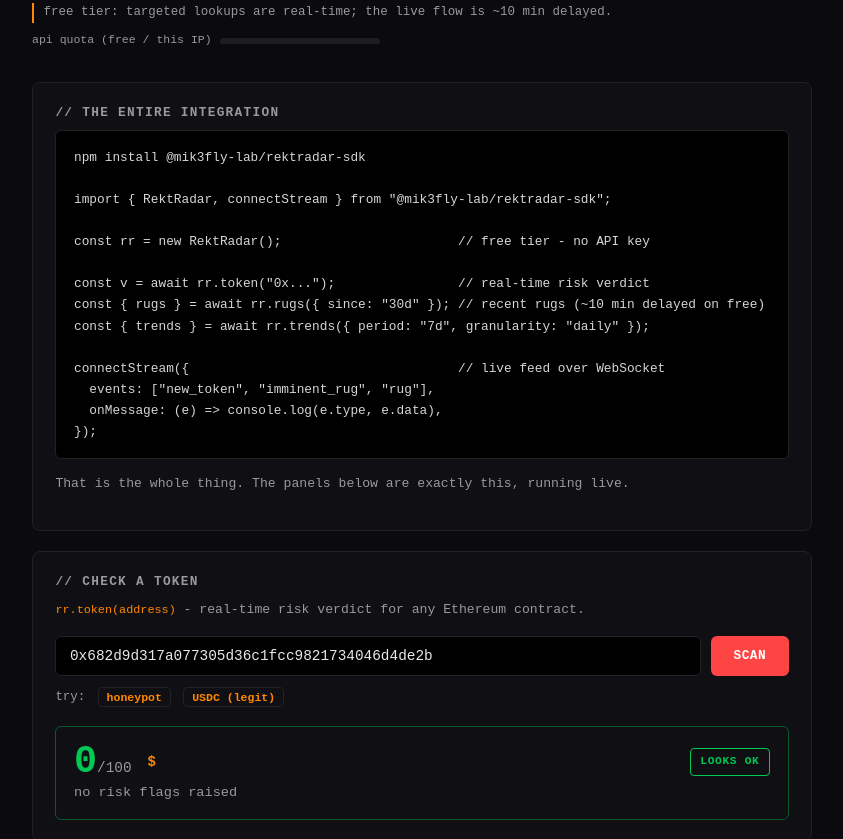
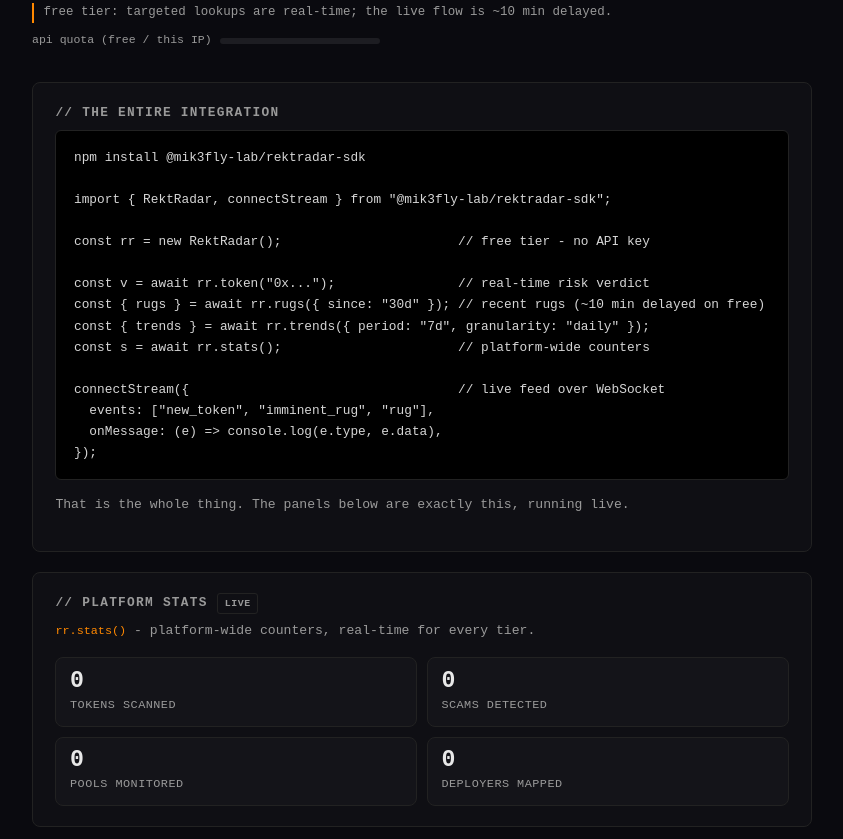
Before and after one commit to mik3fly-lab/rektradar-sdk-demo, a website built with Vite: page index.html in a window 1280 px wide. Shown: the part 136-975 px from the top of the page, without its empty margins (218-1061 px from the left). Built offline with nearby package versions, Linux system fonts and the light colour scheme; what @mik3fly-lab/rektradar-sdk would draw is missing.

Commit message:
feat: platform stats panel via rr.stats() (SDK 0.1.8) (#5)
Adds a "platform stats" panel to the demo, showcasing the new rr.stats()
SDK method (GET /v1/stats): tokens scanned, scams detected, pools
monitored, deployers mapped - real-time on the free tier, no key.

- index.html: stats panel + rr.stats() line in the integration snippet
- src/main.ts: loadStats() + a compact number formatter
- src/style.css: .stats-grid / .stat
- bump @mik3fly-lab/rektradar-sdk ^0.1.5 -> ^0.1.8

Co-authored-by: Claude Opus 4.8 (1M context) <noreply@anthropic.com>

```diff
--- a/index.html
+++ b/index.html
@@ -39,12 +39,20 @@ const rr = new RektRadar();                       // free tier - no API key
 const v = await rr.token("0x...");                // real-time risk verdict
 const { rugs } = await rr.rugs({ since: "30d" }); // recent rugs (~10 min delayed on free)
 const { trends } = await rr.trends({ period: "7d", granularity: "daily" });
+const s = await rr.stats();                       // platform-wide counters
 
 connectStream({                                   // live feed over WebSocket
   events: ["new_token", "imminent_rug", "rug"],
   onMessage: (e) =&gt; console.log(e.type, e.data),
 });</code></pre>
         <p class="hint">That is the whole thing. The panels below are exactly this, running live.</p>
+      </section>
+
+      <!-- 0. Platform stats (REST, real-time) -->
+      <section class="card">
+        <h2>// platform stats <span class="badge">live</span></h2>
+        <p class="hint"><code>rr.stats()</code> - platform-wide counters, real-time for every tier.</p>
+        <div id="stats-grid" class="stats-grid"><div class="muted">loading...</div></div>
       </section>
 
       <!-- 1. Token checker (REST, real-time) -->
--- a/package.json
+++ b/package.json
@@ -10,7 +10,7 @@
     "preview": "vite preview"
   },
   "dependencies": {
-    "@mik3fly-lab/rektradar-sdk": "^0.1.5"
+    "@mik3fly-lab/rektradar-sdk": "^0.1.8"
   },
   "devDependencies": {
     "typescript": "^5.7.0",
--- a/src/main.ts
+++ b/src/main.ts
@@ -2,6 +2,7 @@
  * RektRadar SDK demo - everything here is the published npm package
  * `@mik3fly-lab/rektradar-sdk`, running client-side on the FREE tier (no API key).
  *
+ *   - rr.stats()                -> platform-wide counters (real-time)
  *   - rr.token(addr)            -> real-time risk verdict (score + flags)
  *   - rr.rugs({ since })        -> recent rug pulls (delayed ~10 min on free)
  *   - rr.trends({ period })     -> scam pools / analyses bucketed over time
@@ -61,6 +62,10 @@ const $ = <T extends HTMLElement = HTMLElement>(id: string): T =>
 const esc = (s: unknown): string =>
   String(s ?? "").replace(/[&<>"]/g, (c) => ({ "&": "&amp;", "<": "&lt;", ">": "&gt;", '"': "&quot;" }[c] as string));
 const short = (a: string): string => (a && a.length > 12 ? `${a.slice(0, 6)}...${a.slice(-4)}` : a);
+const fmtNum = (n: number): string =>
+  n >= 1e6 ? `${(n / 1e6).toFixed(n >= 1e7 ? 0 : 1)}M`
+    : n >= 1e3 ? `${(n / 1e3).toFixed(n >= 1e4 ? 0 : 1)}k`
+      : String(Math.round(n));
 
 // Pull the event's REAL on-chain/analysis time out of its data (not arrival time),
 // so the ~10 min free-tier delay is visible.
@@ -80,6 +85,26 @@ const ago = (ms: number): string => {
   const s = Math.max(0, Math.round((Date.now() - ms) / 1000));
   return s < 90 ? `${s}s ago` : `${Math.round(s / 60)}m ago`;
 };
+
+// ── 0. Platform stats (rr.stats) ─────────────────────────────────────────────
+
+async function loadStats(): Promise<void> {
+  const box = $("stats-grid");
+  try {
+    const s = await rr.stats();
+    const cells: Array<[string, number]> = [
+      ["tokens scanned", Number(s.tokensScanned) || 0],
+      ["scams detected", Number(s.scamsDetected) || 0],
+      ["pools monitored", Number(s.poolsMonitored) || 0],
+      ["deployers mapped", Number(s.deployersMapped) || 0],
+    ];
+    box.innerHTML = cells
+      .map(([label, v]) => `<div class="stat"><span class="stat-v">${esc(fmtNum(v))}</span><span class="stat-l">${esc(label)}</span></div>`)
+      .join("");
+  } catch (err) {
+    box.innerHTML = `<div class="muted">could not load stats: ${esc((err as Error).message)}</div>`;
+  }
+}
 
 // ── 1. Token checker (rr.token) ──────────────────────────────────────────────
 
@@ -295,6 +320,7 @@ connectStream({
 
 // ── boot ─────────────────────────────────────────────────────────────────────
 
+void loadStats();
 void checkToken($<HTMLInputElement>("addr").value);
 void loadTopRugs();
 void loadDaily();
--- a/src/style.css
+++ b/src/style.css
@@ -111,6 +111,15 @@ button:disabled { opacity: 0.5; cursor: wait; }
   border-radius: 3px; padding: 0.12rem 0.45rem; background: rgba(255, 68, 68, 0.05);
 }
 
+/* platform stats grid */
+.stats-grid { display: grid; grid-template-columns: repeat(2, 1fr); gap: 0.6rem; }
+.stat {
+  background: var(--card); border: 1px solid var(--border); border-radius: 8px;
+  padding: 0.7rem 0.85rem; display: flex; flex-direction: column; gap: 0.2rem;
+}
+.stat-v { font-family: var(--mono); font-weight: 700; font-size: 1.45rem; color: var(--text); line-height: 1; }
+.stat-l { color: var(--dim); font-size: 0.74rem; text-transform: uppercase; letter-spacing: 0.04em; }
+
 /* charts */
 .chart { margin-top: 0.4rem; }
 
```
Also changed, not shown: 1 other file.
